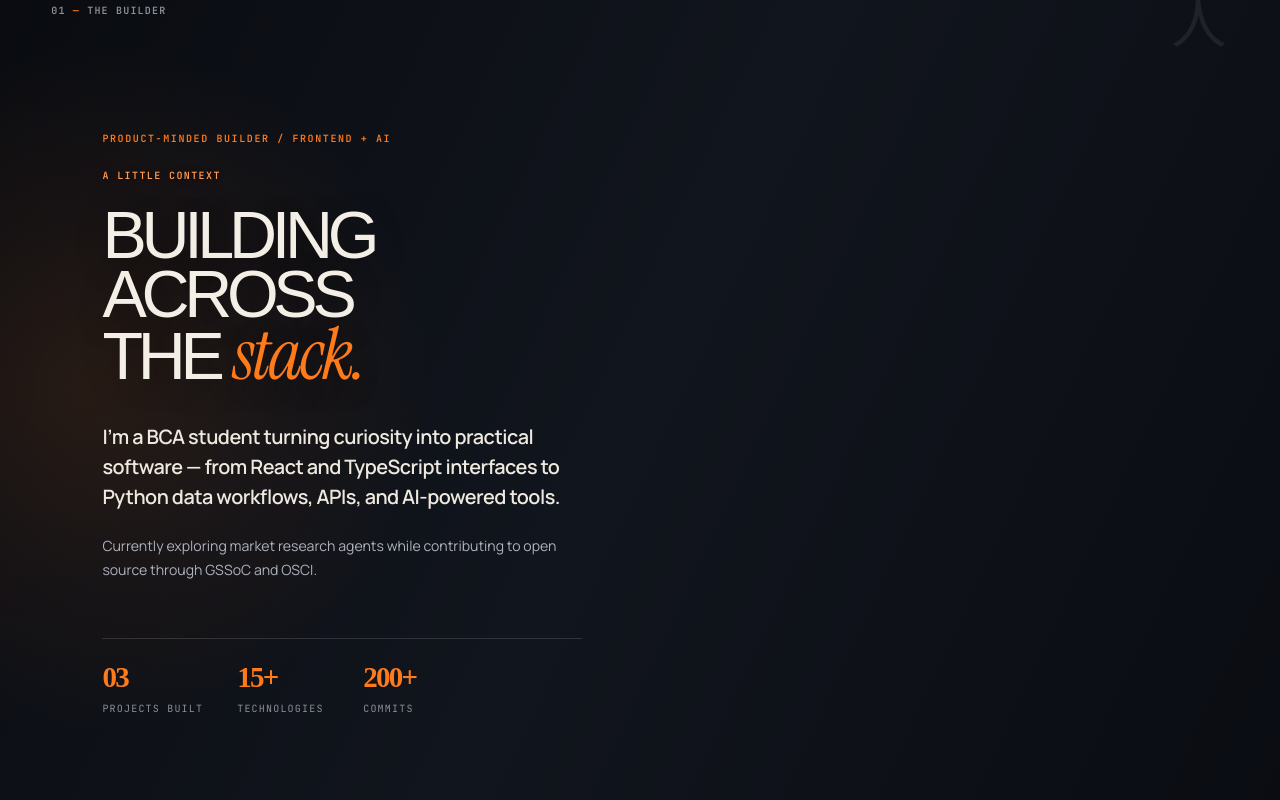
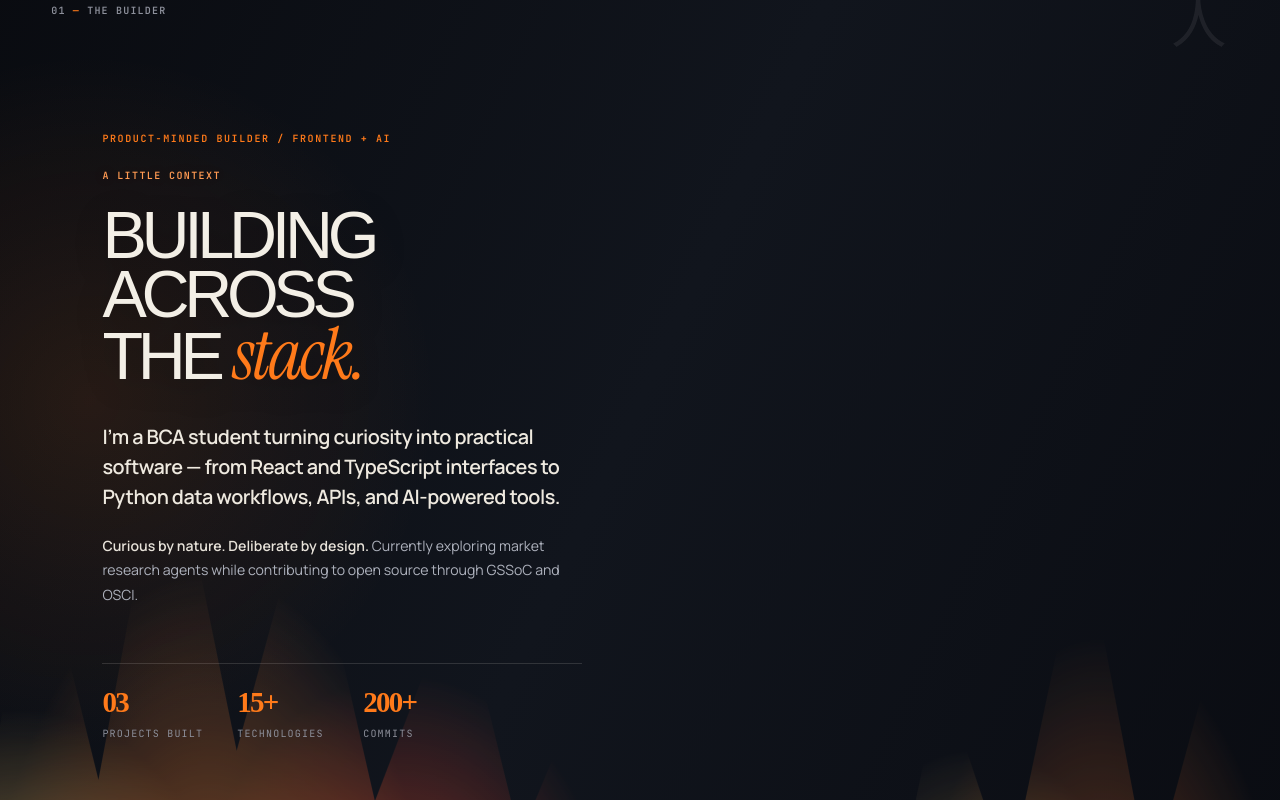
Before and after one commit to vaibhavmishra-sde/Portfolio, a React (Vite) app: page / in a window 1280 px wide. Shown: the part 1020-1820 px from the top of the page. Built offline with nearby package versions, Linux system fonts and the light colour scheme; a web font is replaced by a local one.

Commit message:
Animate builder section with scroll flames

```diff
--- a/src/photo-overrides.css
+++ b/src/photo-overrides.css
@@ -17,6 +17,13 @@
 .eyebrow{font-weight:600;text-shadow:0 0 18px rgba(255,122,26,.18)}
 .stats strong{font-size:clamp(24px,3vw,34px);letter-spacing:-.06em}.stats span{letter-spacing:.12em}
 .about-scene{background:radial-gradient(circle at 7% 50%,rgba(255,122,26,.11),transparent 27%),linear-gradient(115deg,#090b10 0%,#11151d 50%,#0a0c12 100%);}
+.about-scene{isolation:isolate;overflow:hidden}
+.about-scene:before,.about-scene:after{content:'';position:absolute;z-index:-1;pointer-events:none;opacity:.72;filter:blur(1px);mix-blend-mode:screen}
+.about-scene:before{left:-8%;bottom:-12%;width:54%;height:74%;background:radial-gradient(ellipse at 45% 100%,rgba(255,86,18,.85) 0 4%,rgba(255,122,26,.5) 13%,transparent 42%),radial-gradient(ellipse at 18% 92%,rgba(255,196,87,.55) 0 5%,transparent 25%),radial-gradient(ellipse at 73% 95%,rgba(235,54,17,.58) 0 7%,transparent 30%);clip-path:polygon(0 100%,0 62%,12% 76%,20% 34%,29% 69%,39% 18%,49% 65%,59% 30%,69% 72%,81% 42%,90% 77%,100% 54%,100% 100%);animation:builderFlame 5s ease-in-out infinite alternate}
+.about-scene:after{right:-10%;bottom:-18%;width:48%;height:68%;background:radial-gradient(ellipse at 50% 100%,rgba(255,113,24,.6),transparent 45%),radial-gradient(ellipse at 30% 82%,rgba(255,201,92,.42),transparent 25%);clip-path:polygon(0 100%,0 74%,15% 82%,24% 42%,35% 72%,47% 20%,58% 73%,69% 36%,80% 76%,91% 52%,100% 70%,100% 100%);animation:builderFlame 4s ease-in-out infinite alternate-reverse}
+@keyframes builderFlame{from{transform:translateY(14px) scaleY(.88);filter:blur(3px)}to{transform:translateY(-8px) scaleY(1.04);filter:blur(1px)}}
+.about-grid{position:relative;z-index:1}.section-copy{animation:builderReveal 1s cubic-bezier(.2,.8,.2,1) both;animation-timeline:view();animation-range:entry 12% cover 34%}
+@keyframes builderReveal{from{opacity:0;transform:translateY(38px);filter:blur(8px)}to{opacity:1;transform:none;filter:none}}
 .about-grid{grid-template-columns:minmax(0,860px);justify-content:center}.portrait-card{display:none}.section-copy{width:100%;max-width:820px}
 .about-scene .scene-tag{top:92px}
 .about-grid{gap:clamp(48px,8vw,132px);margin-top:90px}
@@ -29,6 +36,8 @@
 .section-copy h2 em{font-size:1.08em;color:#ff7a1a}
 .section-copy .lead{font-size:clamp(17px,1.55vw,22px);line-height:1.5;margin-bottom:22px}
 .section-copy .muted{font-size:clamp(13px,1.1vw,16px);line-height:1.75}
+.section-copy .muted:before{content:'Curious by nature. Deliberate by design. ';color:#e7e2d9;font-weight:600}
 .stats{gap:clamp(22px,4vw,52px);margin-top:46px}.stats>div{min-width:92px}.stats strong{color:#ff8a36}.stats span{display:block;margin-top:8px;line-height:1.4}
 @media(max-width:800px){.about-scene{padding-top:120px;padding-bottom:100px}.about-scene .scene-tag{top:62px}.about-grid{grid-template-columns:1fr;gap:52px;margin-top:46px}.portrait-card{max-width:460px;margin:0 auto}.section-copy{max-width:620px;margin:0 auto}.section-copy:before{font-size:9px;letter-spacing:.12em}.section-copy h2{font-size:clamp(42px,12vw,68px);line-height:.9}.section-copy .lead{font-size:18px;line-height:1.55}.stats{margin-top:38px;justify-content:space-between;gap:14px}.stats strong{font-size:26px}.stats span{font-size:9px;letter-spacing:.08em}}
 @media(max-width:430px){.about-scene{padding-left:20px;padding-right:20px}.portrait-card{aspect-ratio:1 / 1.12}.portrait-caption{font-size:9px}.section-copy h2{font-size:clamp(39px,13vw,58px)}.section-copy .lead{font-size:16px}.section-copy .muted{font-size:13px}.stats>div{min-width:0}.stats strong{font-size:22px}.stats span{font-size:8px}}
+@media(prefers-reduced-motion:reduce){.about-scene:before,.about-scene:after,.section-copy{animation:none}}
```
